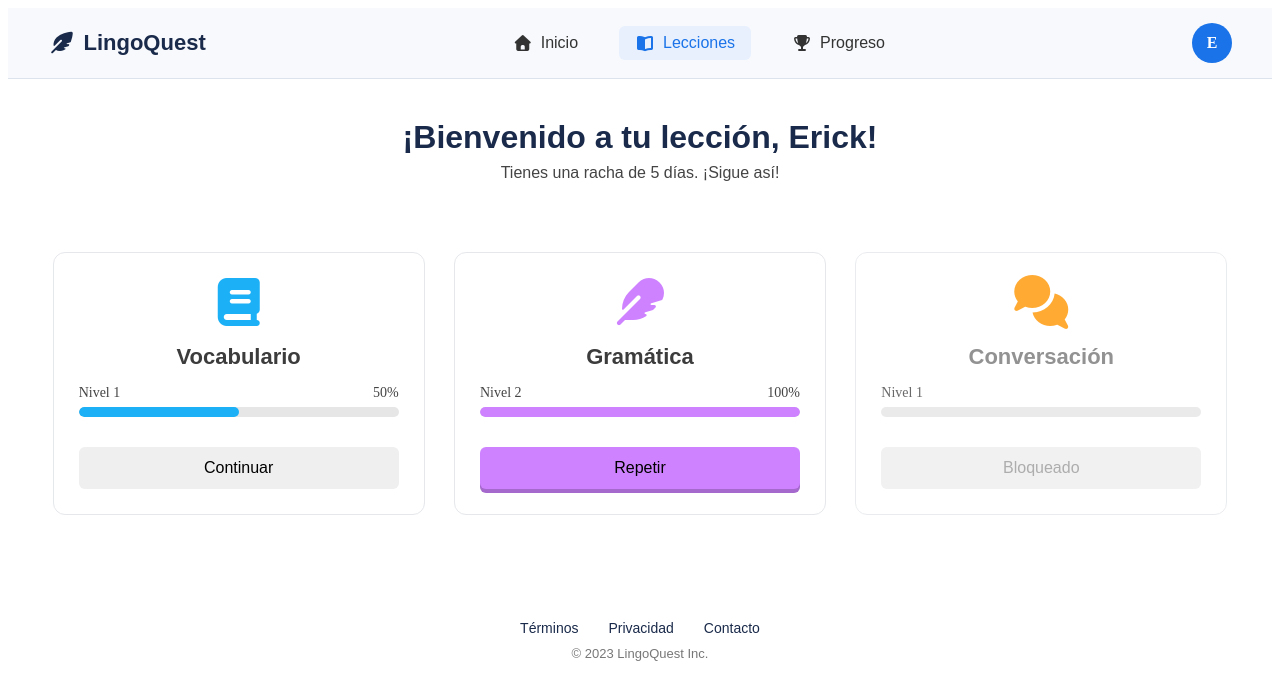
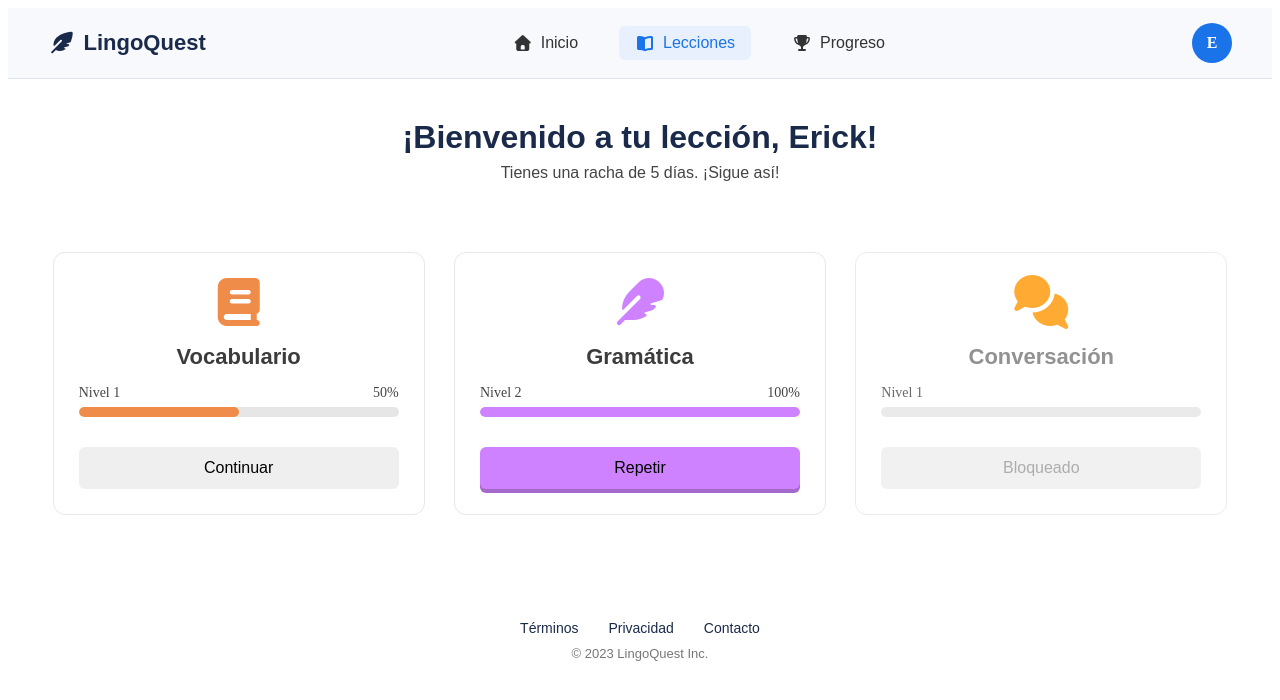
Before and after one commit to jesumedra/StreadyScripts, a React (Create React App) app in the folder sonorlingua/: page / in a window 1280 px wide. Shown: the top 700 px of the page. Built offline with nearby package versions, Linux system fonts and the light colour scheme.

Commit message:
Change secondary-blue color to a new shade
cambie el color azul por el naranja

```diff
--- a/sonorlingua/src/styles/variables.css
+++ b/sonorlingua/src/styles/variables.css
@@ -1,7 +1,7 @@
 :root {
     --primary-green: #58cc02;
     --primary-green-shadow: #46a302;
-    --secondary-blue: #1cb0f6;
+    --secondary-blue: #f08c4a;
     --secondary-blue-shadow: #1899d6;
     --accent-purple: #ce82ff;
     --accent-purple-shadow: #a568cc;
```
